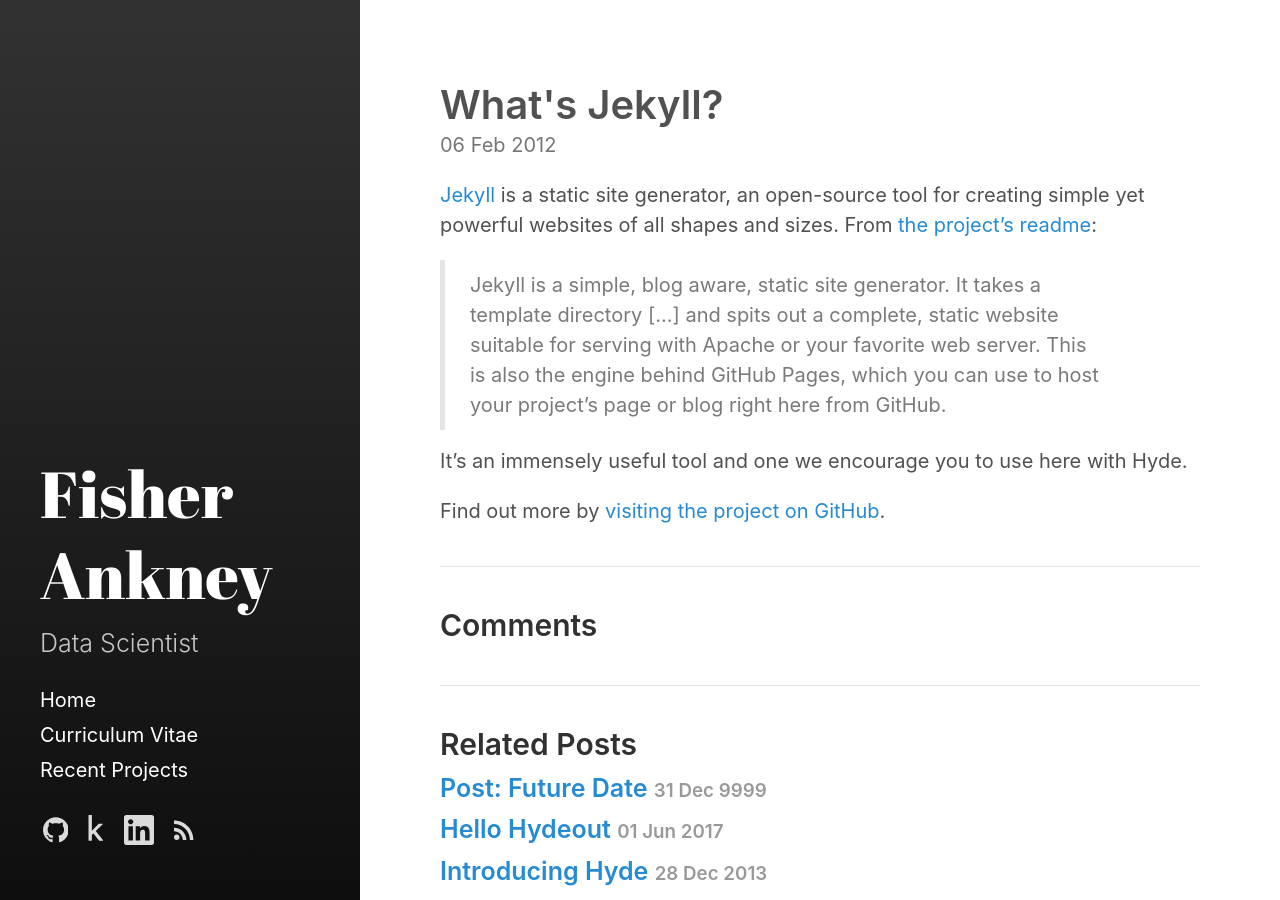
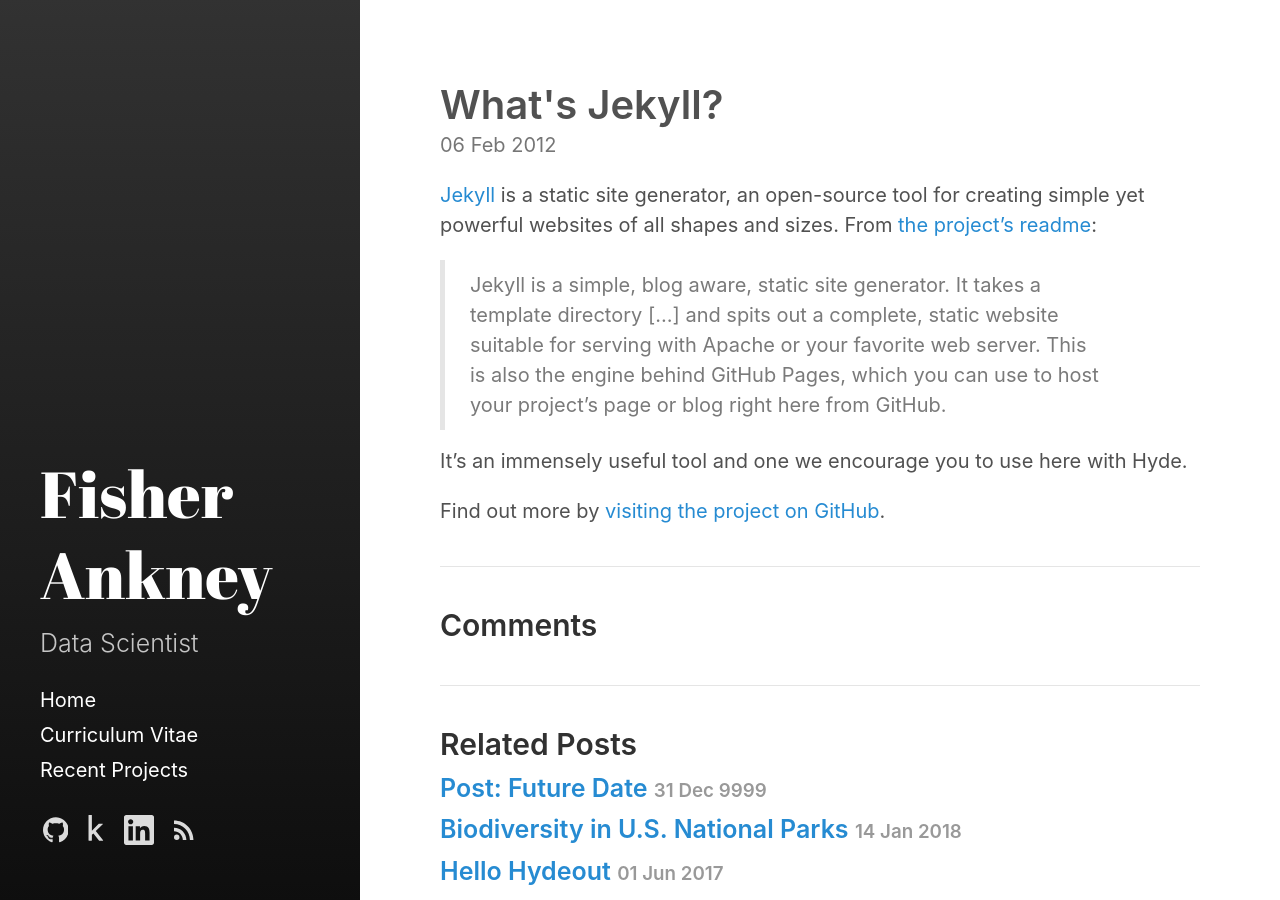
Before and after one commit to fisherra/fisherankney, a Jekyll site: the page built from _posts/2012-02-06-whats-jekyll.md, in a window 1280 px wide. Built offline with Jekyll 4.4.1, drawn with Linux system fonts in a browser that asks for light colours.

Commit message:
titled first project

```diff
--- /dev/null
+++ b/_posts/2018-01-14-biodiversity-in-national-parks.md
@@ -0,0 +1,9 @@
+---
+layout: post
+title: "Biodiversity in U.S. National Parks"
+categories:
+  - Recent Projects
+tags:
+- biostatistics
+- ecology
+---
```
Also changed, not shown: category/markup.md (+0 -1 lines), 1 other file.
